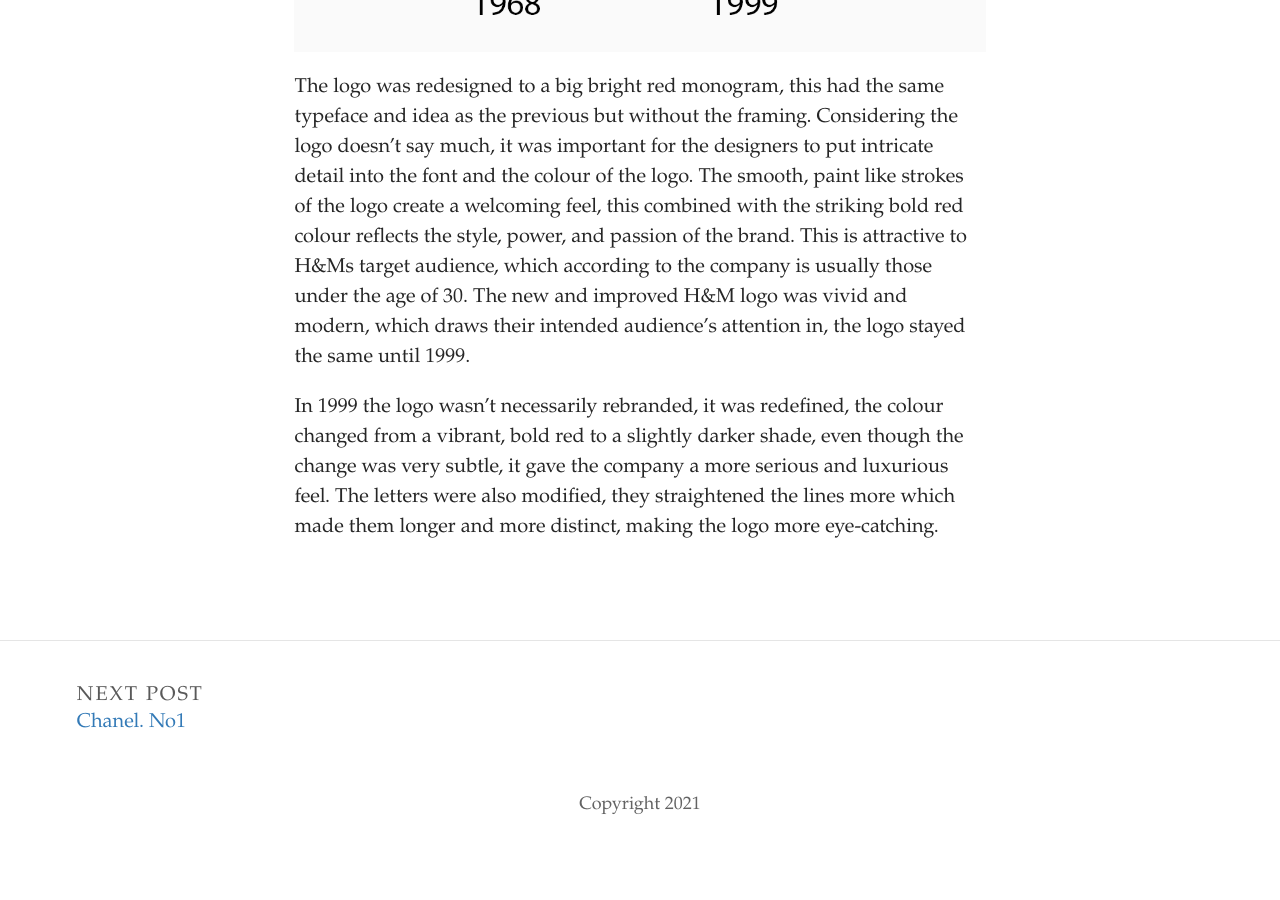
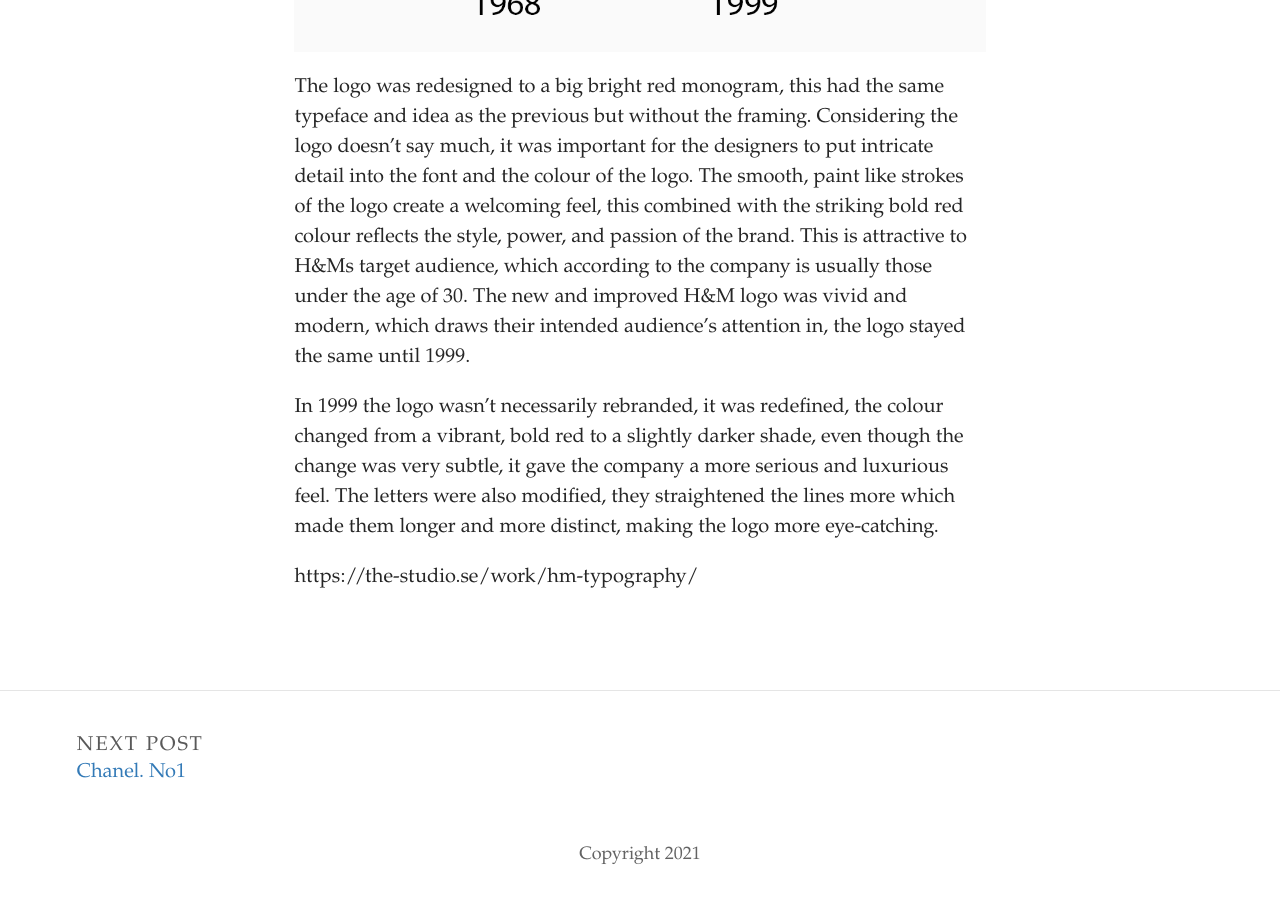
Before and after one commit to AmyLindsay1/TypographicDesign, a Jekyll site: the page built from _posts/2019-07-20-here-is-my-new-post-for-trial.md, in a window 1280 px wide and 900 px high, scrolled down 1391 px. Built offline with Jekyll 4.4.1, drawn with Linux system fonts in a browser that asks for light colours; some web fonts are replaced; before the commit the page ends 2241 px from its top, so only the background shows below that; some of the changed lines change nothing that is shown.

Commit message:
Update Post “2019-07-20-here-is-my-new-post-for-trial”

```diff
--- a/_posts/2019-07-20-here-is-my-new-post-for-trial.md
+++ b/_posts/2019-07-20-here-is-my-new-post-for-trial.md
@@ -18,3 +18,5 @@
 The logo was redesigned to a big bright red monogram, this had the same typeface and idea as the previous but without the framing. Considering the logo doesn’t say much, it was important for the designers to put intricate detail into the font and the colour of the logo. The smooth, paint like strokes of the logo create a welcoming feel, this combined with the striking bold red colour reflects the style, power, and passion of the brand. This is attractive to H&Ms target audience, which according to the company is usually those under the age of 30. The new and improved H&M logo was vivid and modern, which draws their intended audience’s attention in, the logo stayed the same until 1999.
 
 In 1999 the logo wasn’t necessarily rebranded, it was redefined, the colour changed from a vibrant, bold red to a slightly darker shade, even though the change was very subtle, it gave the company a more serious and luxurious feel. The letters were also modified, they straightened the lines more which made them longer and more distinct, making the logo more eye-catching.
+
+https://the-studio.se/work/hm-typography/
```
